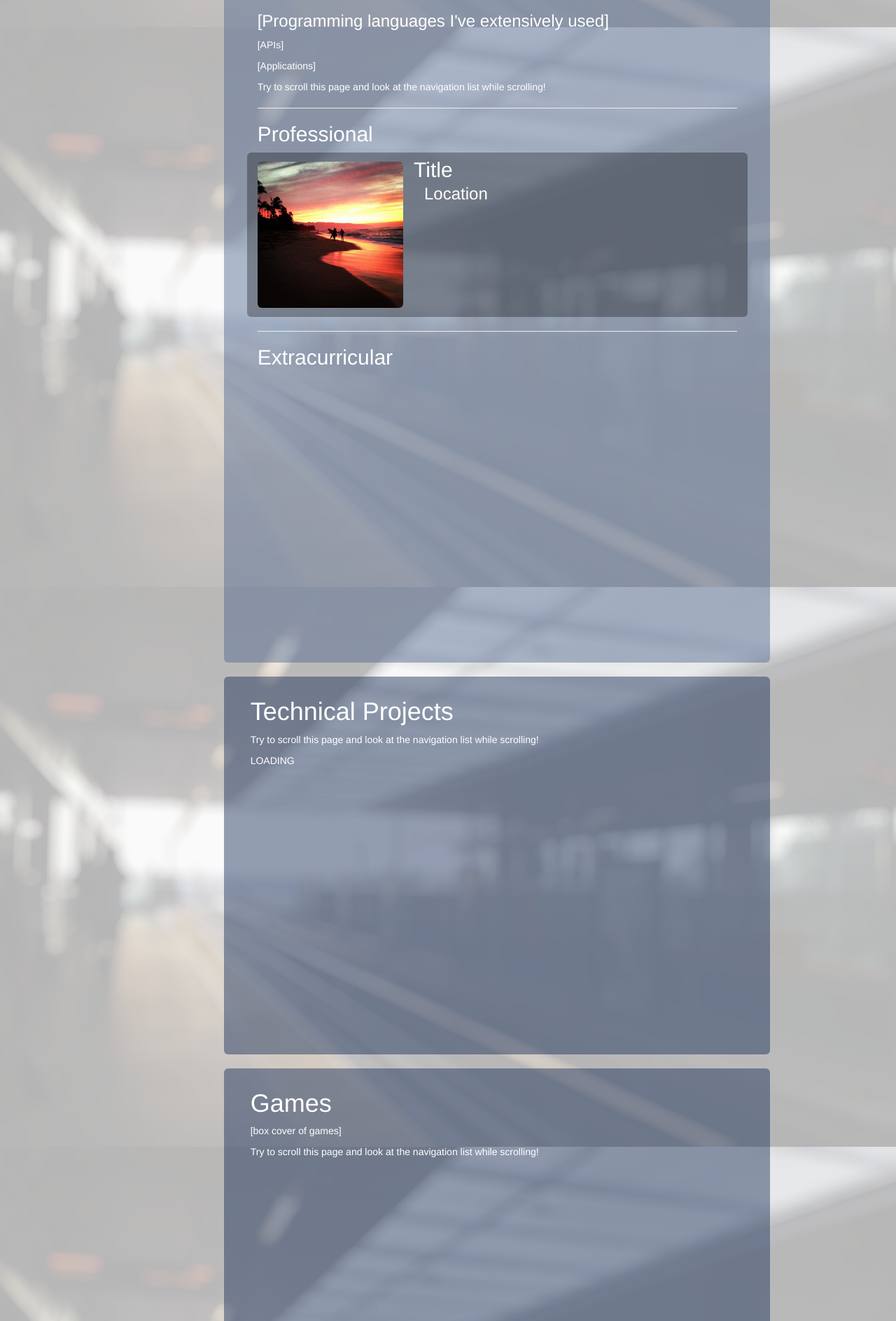
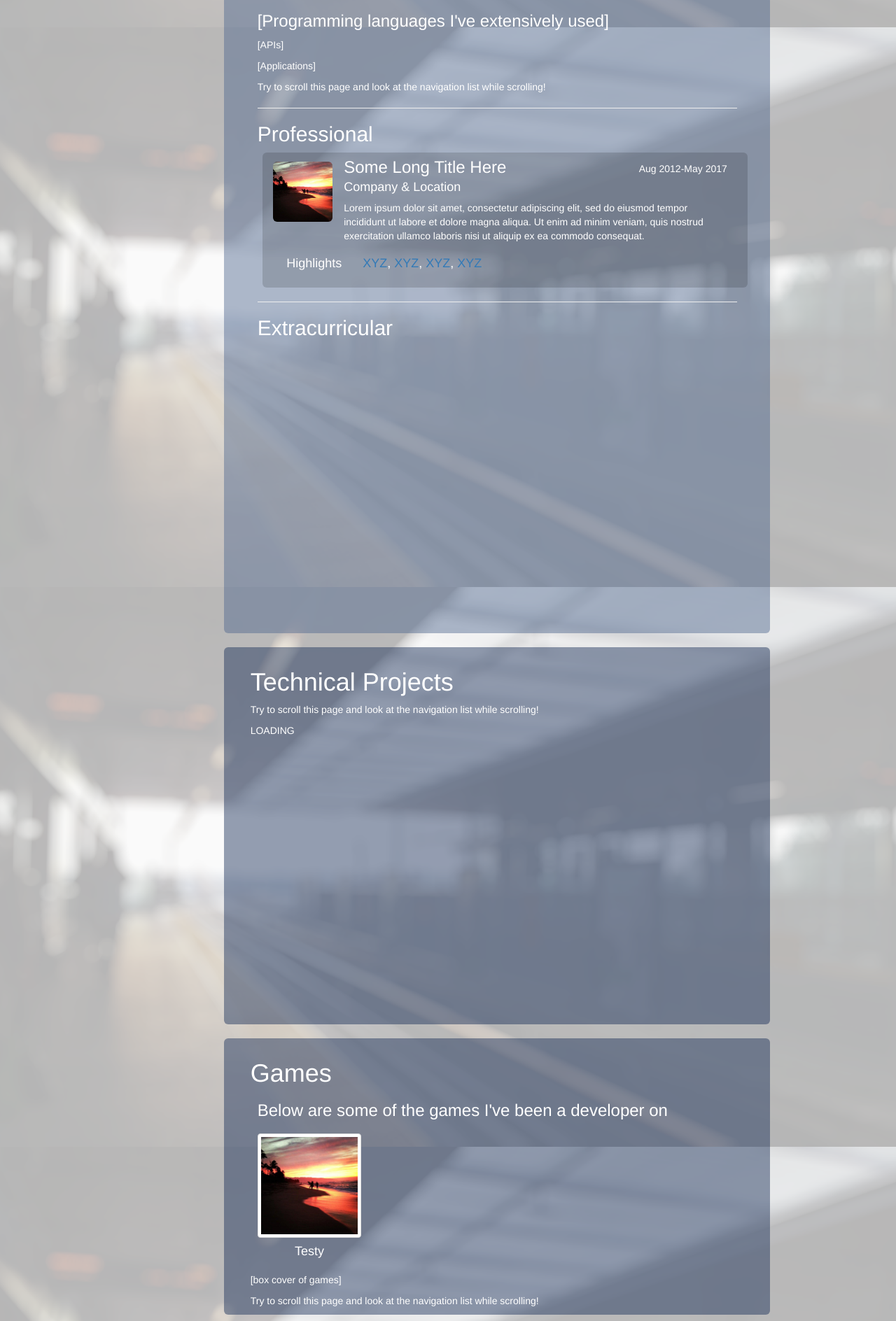
Before and after one commit to foxtrotzulu94/DjangoSite, a Django app: template personal_site/templates/testy.html in a window 1280 px wide. Shown: the part 761-2649 px from the top of the page at 70% size. Run offline with Django 3.2, Linux system fonts and the light colour scheme; the template is opened without the code that fills it, so the values that code supplies are empty; some libraries are stand-ins or nearby versions.

Commit message:
Added new content to website sections. Will finish soon... Hopefully

```diff
--- a/personal_site/templates/displayitem.html
+++ b/personal_site/templates/displayitem.html
@@ -1,8 +1,11 @@
 {# Small block element used to render DisplayItems on the front page#}
 {% load staticfiles %}
-<div class="col-lg-3 col-md-4 col-sm-10 col-xs-10" style="opacity:1.0; display:none; word-wrap: break-word;" id="display_item">
-    <div class="row text-center info-element" id="inner_div">
+<div class="col-lg-3 col-md-4 col-sm-8 col-xs-10" style="opacity:1.0; display:none; word-wrap: break-word;" id="display_item">
+    <div class="row text-center" id="inner_div" style="padding-left:10px;padding-right:10px;">
         <img src="{% static 'personal_site/images/testpic.jpg' %}" class="img-thumbnail img-responsive" id="item_thumbnail">
         <h4 id="display_title">Testy</h4>
+
+		<p id="display_subtitle"></p>
+
     </div>
 </div>
--- a/personal_site/templates/rowitem.html
+++ b/personal_site/templates/rowitem.html
@@ -1,16 +1,23 @@
 {# Small block element used to display elements that would normally take a whole row #}
 {% load staticfiles %}
-<div class="row img-rounded" id="row_item" style="background-color: rgba(0,0,0,0.3); padding-top: 2%;padding-bottom: 2%">
-    <div class="col-lg-4 col-md-4 col-sm-6" id="inner_div">
+<div class="row img-rounded" id="row_item" style="background-color: rgba(0,0,0,0.15); padding-top: 2%;padding-bottom: 2%; margin-left:1%;">
+    <div class="col-lg-2 col-md-4 col-sm-6" id="inner_div">
         <img src="{% static 'personal_site/images/testpic.jpg' %}" class="img-rounded img-responsive" id="item_thumbnail">
 {#        <h4 id="display_title">Testy</h4>#}
     </div>
-    <div class="col-lg-8 col-md-8 col-sm-6">
+    <div class="col-lg-10 col-md-8 col-sm-6" style="margin-left:-2%;">
         <div class="row">
-            <h2 style="margin-top: -5px">Title</h2>
+			<div class="col-sm-8"><h3 style="margin-top: -5px;">Some Long Title Here</h3></div>
+			<div class="col-sm-4 text-right"><p>Aug 2012-May 2017</p></div>
         </div>
-
-    <h3 style="margin-top: -5px">Location</h3>
+		<div class="row col-sm-12">
+			<h4 style="margin-top: -5px">Company & Location</h4>
+			<p>Lorem ipsum dolor sit amet, consectetur adipiscing elit, sed do eiusmod tempor incididunt ut labore et dolore magna aliqua. Ut enim ad minim veniam, quis nostrud exercitation ullamco laboris nisi ut aliquip ex ea commodo consequat.</p>
+		</div>
     </div>
 
+	<div class="row" style="padding-left: 5%;padding-right: 5%;">
+		<div class="col-sm-2"><h4>Highlights</h4></div>
+		<div class="col-sm-10"><h4><a>XYZ</a>, <a>XYZ</a>, <a>XYZ</a>, <a>XYZ</a></h4></div>
+	</div>
 </div>
--- a/personal_site/templates/testy.html
+++ b/personal_site/templates/testy.html
@@ -114,6 +114,8 @@
                     testy.attr("src",'{{ MEDIA_URL }}'+modelFields["img"]);
                     var title = $('#display_title',newDisplayItem);
                     title.html(modelFields["title"]);
+					var s = $('#display_subtitle',newDisplayItem);
+					s.html("saaf")
                     newDisplayItem.show();
                     newDisplayItem.click({param1: modelFields["title"], param2: modelFields["summary"]},testy_modal);
 
@@ -168,6 +170,7 @@
                 <br><br>
             </div>
 
+			<!-- Personal Overview (Summary)-->
             <div id="section1" class="row central-content top-most img-rounded">
                 <div>
                     <h1>Overview</h1>
@@ -213,23 +216,45 @@
                 </div>
                 <br><br><br><br><br><br><br><br><br><br><br><br><br><br><br><br><br><br><br><br>
             </div>
+
+			<!-- The Games Div -->
             <div id="section4" class="row central-content img-rounded">
-                <h1>Games</h1>
-                <p>[box cover of games]</p>
-                <p>Try to scroll this page and look at the navigation list while scrolling!</p>
-                <br><br><br><br><br><br><br><br><br><br><br><br><br><br><br><br><br><br><br><br>
+				<div>
+					<h1>Games</h1>
+					<div class="info-element">
+						<h3>Below are some of the games I've been a developer on</h3>
+					</div>
+
+					<div class="row col-sm-12" id="games_div" style="float: none;">
+<div class="col-lg-3 col-md-4 col-sm-10 col-xs-10" style="opacity:1.0; word-wrap: break-word;" id="display_item">
+<div class="row text-center info-element" id="inner_div">
+<img src="{% static 'personal_site/images/testpic.jpg' %}" class="img-thumbnail img-responsive" id="item_thumbnail">
+<h4 id="display_title">Testy</h4>
+</div>
+</div>
+					</div>
+					<p>[box cover of games]</p>
+					<p>Try to scroll this page and look at the navigation list while scrolling!</p>
+					{# <br><br><br><br><br><br><br><br><br><br><br><br><br><br><br><br><br><br><br><br> #}
+				</div>
             </div>
+
+			<!-- Hobbies and Personal Interests -->
             <div id="section5" class="row central-content img-rounded">
                 <h1>Hobbies & Interests</h1>
                 {# might need to tailor this one. No easy way of putting all of the pictures here #}
                 <p>Try to scroll this page and look at the navigation list while scrolling!</p>
                 <br><br><br><br><br><br><br><br><br><br><br><br><br><br><br><br><br><br><br><br>
             </div>
+
+			<!-- Contact Me! -->
             <div id="section6" class="row central-content img-rounded">
                 <h1>Contact Info</h1>
                 {# No electronic addresses #}
                 <p>Try to scroll this page and look at the navigation list while scrolling!</p>
             </div>
+
+			<!-- Make some space  -->
             <br><br><br><br><br><br><br><br><br><br><br><br><br><br><br><br><br><br><br><br>
         </div>
     </div>
--- a/personal_site/views.py
+++ b/personal_site/views.py
@@ -1,5 +1,6 @@
 from django.shortcuts import render
 from django.core import serializers
+from django.views.decorators.cache import never_cache
 # Create your views here.
 
 from django.views.decorators.http import require_safe
@@ -15,7 +16,7 @@ def index(request):
         'index.html'
     )
 
-
+@never_cache
 def testy(request):
     return render(
         request,
```
Also changed, not shown: db.sqlite3, personal_site/migrations/0001_initial.py (added), personal_site/migrations/0002_auto_20160505_2135.py (added), personal_site/migrations/0003_auto_20160506_0329.py (added).
